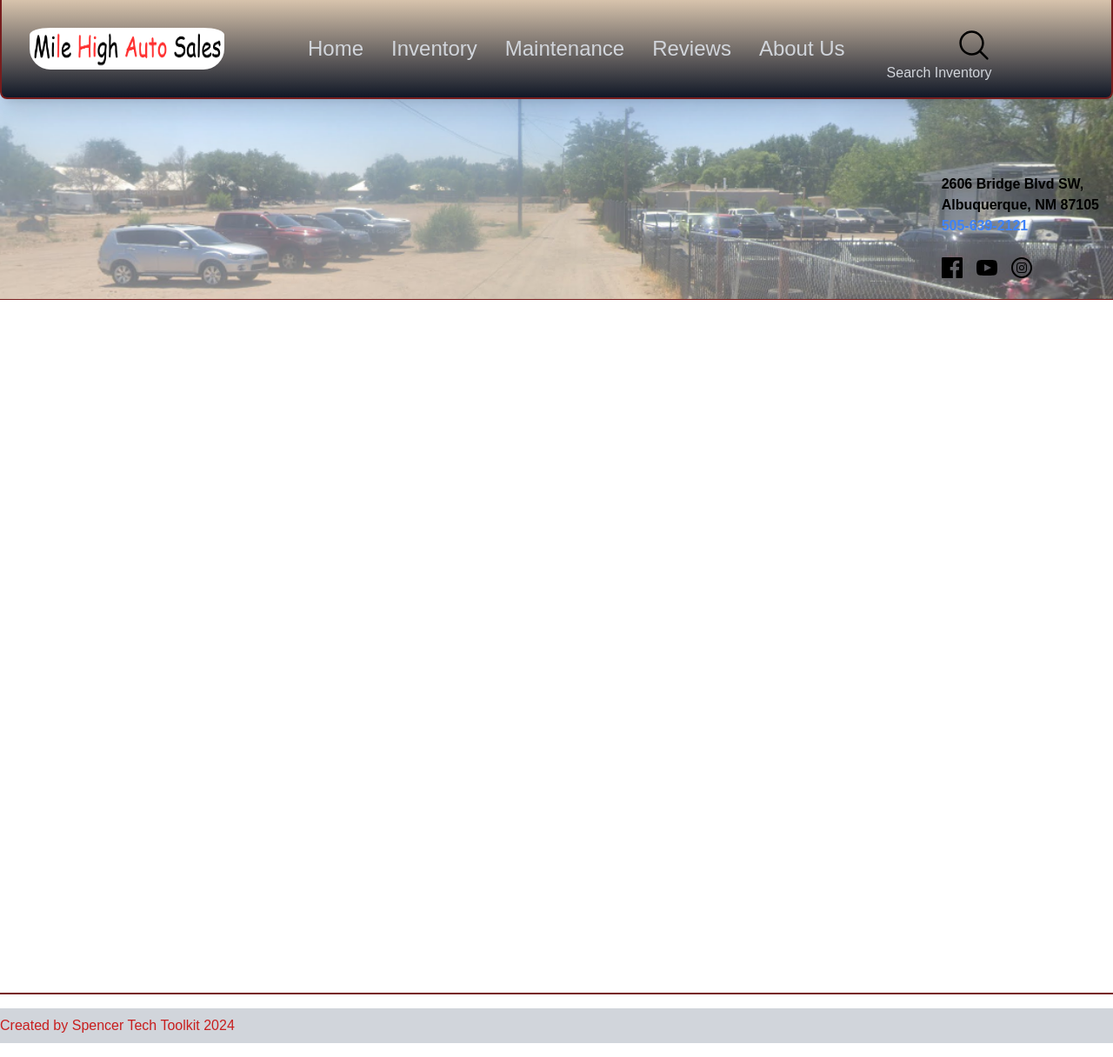
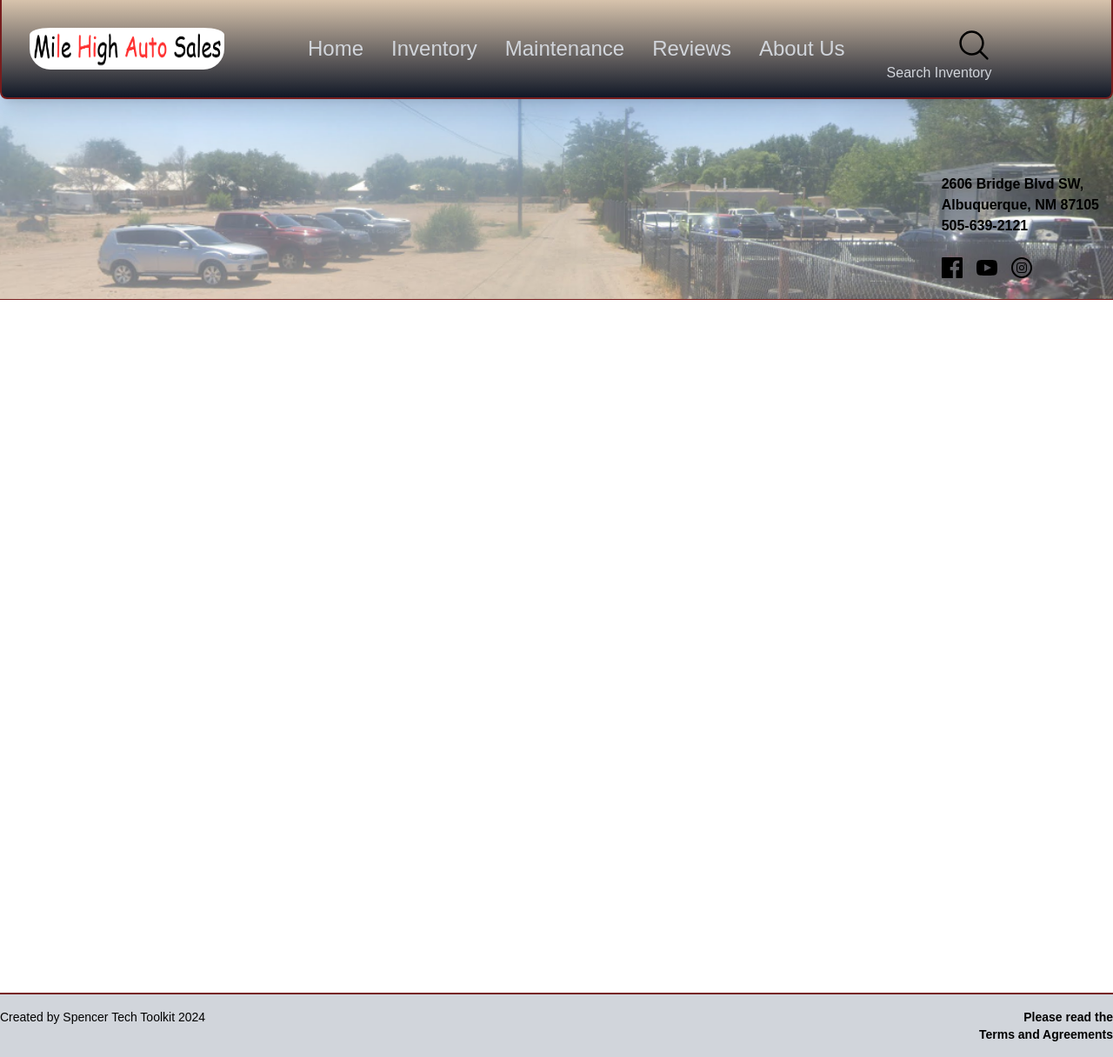
Before and after one commit to trudruskii/MileHighAutoSales, a Next.js app in the folder frontend/: page / in a window 1280 px wide. Shown: the whole page at 87% size. Built offline with nearby package versions, Linux system fonts and the light colour scheme.

Commit message:
changed footer in landing branch

```diff
--- a/frontend/src/app/components/Footer.tsx
+++ b/frontend/src/app/components/Footer.tsx
@@ -1,9 +1,12 @@
+import Link from "next/link";
+
 export default function Footer(){
     return(
         <>
-            <footer className="bg-gray-300 text-red-700 py-2 mt-4">
-                <div className="container mx-auto text-left">
-                    <p>Created by Spencer Tech Toolkit 2024</p>
+            <footer className="bg-gray-300 py-4">
+                <div className="container mx-auto text-left grid grid-cols-2">
+                    <div className="text-sm text-start items-end justify-end text-black">Created by Spencer Tech Toolkit 2024</div>
+                    <div className="font-semibold text-black hover:text-red-900 text-right text-sm"><Link href="/">Please read the<br/>Terms and Agreements</Link></div>
                 </div>
             </footer>
         </>
--- a/frontend/src/app/components/Navbar.tsx
+++ b/frontend/src/app/components/Navbar.tsx
@@ -45,7 +45,7 @@ export default function Navbarz() {
                         2606 Bridge Blvd SW,<br/> Albuquerque, NM 87105
                     </p>
                     <p className="mr-4">
-                        <Link href="tel:+15056392121" className="text-blue-500 hover:text-blue-800">
+                        <Link href="tel:+15056392121" className="text-black hover:text-red-900">
                             505-639-2121
                         </Link>
                     </p>
--- a/frontend/src/app/page.tsx
+++ b/frontend/src/app/page.tsx
@@ -3,8 +3,8 @@ import Image from "next/image";
 export default function Home() {
   return (
       <>
-          <div className="h-screen mx-auto bg-white text-white border-t border-red-900 text-center border-b-2 border-gray-400 p-4">
-              <h1> </h1>
+          <div className="h-screen mx-auto bg-white text-white border-t  text-center border-b-2 border-red-900 p-4">
+
           </div>
       </>
 
```
